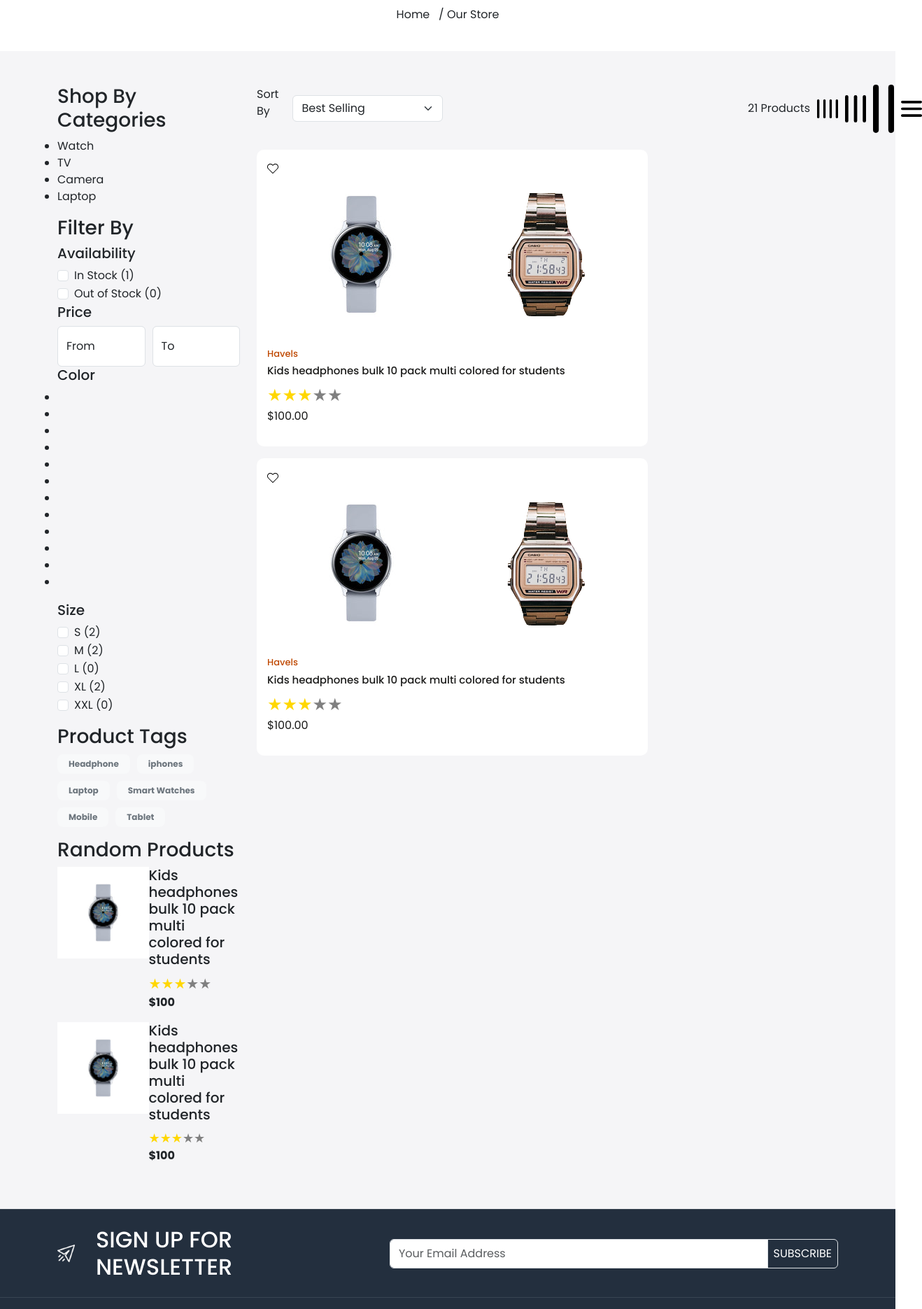
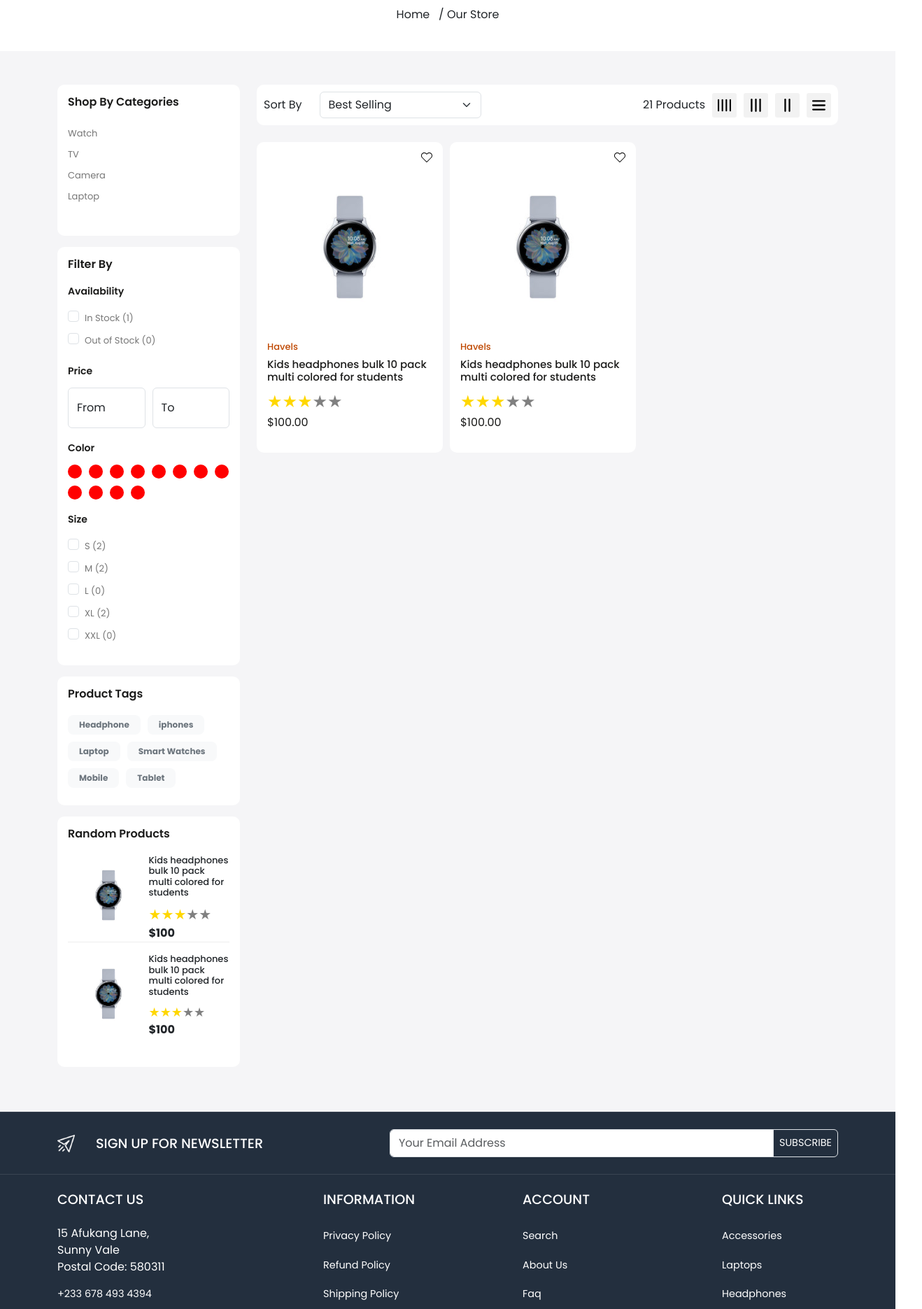
Before and after one commit to OsimFavour/amazon.com, a React (Create React App) app: page /store in a window 1280 px wide. Shown: the part 240-2111 px from the top of the page at 70% size, 1318 px wide, since content can reach past the window. Built offline with nearby package versions, Linux system fonts and the light colour scheme.

Commit message:
Create Wishlist Page

```diff
--- a/src/App.css
+++ b/src/App.css
@@ -52,8 +52,20 @@ a {
   font-weight: 600;
 }
 
+.m-font {
+  font-size: 0.9rem;
+}
+
+.h-font {
+  font-size: 1.2rem;
+}
+
 .gap-3 {
   gap: 3px;
+}
+
+.gap-5 {
+  gap: 5px;
 }
 
 .gap-10 {
@@ -298,6 +310,29 @@ a {
   background-color: white;
   border-radius: 10px;
   overflow: hidden;
+  width: 100%;
+}
+
+.product-card .product-image {
+  height: 270px;
+}
+
+.product-card .product-image img {
+  object-fit: contain;
+  width: 100%;
+  height: 100%;
+}
+
+.product-card .product-image>img:last-child {
+  display: none;
+}
+
+.product-card:hover .product-image>img:nth-child(1) {
+  display: none;
+}
+
+.product-card:hover .product-image>img:last-child {
+  display: block;
 }
 
 .product-card:hover .action-bar {
@@ -319,8 +354,10 @@ font-size: 13px;
   color: var(--color-1c1c1b);
 }
 
-.image-width {
-  max-width: 240px;
+.product-card p.description {
+  font-size: 13px;
+  color: var(--color-777777);
+  margin-right: 20px;
 }
 
 .action-bar {
@@ -329,7 +366,69 @@ font-size: 13px;
   transition: 0.3s;
 }
 
-/* PRODUCT END START */
+.wishlist-icon {
+  top: 2%;
+  right: 15px;
+}
+
+/* PRODUCT CARD END */
+
+
+/* SPECIAL PRODUCT CARD START */
+
+.special-product-card {
+  padding: 20px 15px;
+  border-radius: 10px;
+  background-color: #fff;
+}
+
+.sp-font {
+  font-size: 0.8rem;
+}
+
+/* SPECIAL PRODUCT CARD END */
+
+
+/* FAMOUS BESTSELLING PRODUCT CARD START */
+
+.famous-card {
+  border-radius: 10px;
+}
+
+.famous-card .famous-content {
+  top: 10%;
+  left: 5%;
+}
+
+.famous-card img {
+  border-radius: 10px;
+}
+
+.famous-content h5 {
+  font-size: 13px;
+  line-height: 20px;
+  font-weight: 400px;
+  color: #fff;
+  margin-top: -16px;
+  margin-bottom: -8px;
+  text-transform: uppercase;
+}
+
+.famous-content h6 {
+  font-size: 20px;
+  line-height: 38px;
+  font-weight: 600;
+  color: #fff;
+  margin-bottom: -4px;
+}
+
+.famous-content p {
+  font-size: 13px;
+  line-height: 24px;
+  font-weight: 100;
+  color: #fff;
+}
+/* FAMOUS BESTSELLING PRODUCT CARD START */
 
 
 /* FOOTER START */
@@ -348,4 +447,195 @@ footer .input-group-text {
   padding: 8px 17px;
 }
 
+.footer-header {
+  color: #fff;
+  margin-bottom: 25px;
+  text-transform: uppercase;
+  font-size: 1.2rem;
+}
+
+.footer-link {
+  color: #fff;
+  padding: 5px 0;
+  margin-bottom: 10px;
+  font-size: 0.9rem;
+}
+
 /* FOOTER END */
+
+
+/* STORE START */
+
+.filter-card {
+  background-color: #fff;
+  border-radius: 10px;
+  padding: 15px 15px 25px;
+  margin-bottom: 15px;
+}
+
+.filter-title {
+  font-size: 16px;
+  line-height: 20px;
+  font-weight: 600;
+  color: var(--color-1c1c1b);
+  margin-bottom: 20px;
+}
+
+.filter-card ul,
+.filter-card .form-check-label {
+  list-style-type: none;
+  font-size: 13px;
+  line-height: 30px;
+  color: var(--color-777777);
+  cursor: pointer;
+}
+
+.filter-card .form-check-input:focus {
+  box-shadow: none;
+  border-color: rgba(0, 0, 0, 0.25);
+}
+
+.filter-card .form-check-input:checked {
+  background-color: var(--color-febd69);
+  border-color: var(--color-febd69);
+}
+
+.sub-title {
+  font-size: 14px;
+  font-weight: 600;
+  color: var(--color-1c1c1b);
+  margin-bottom: 15px;
+  margin-top: 20px;
+}
+
+.colors {
+  list-style-type: none;
+  display: flex;
+  flex-wrap: wrap;
+  gap: 10px;
+}
+
+.colors li {
+  width: 20px;
+  height: 20px;
+  background-color: red;
+  border-radius: 50%;
+}
+
+.random-products h5 {
+  font-size: 13px;
+  margin-bottom: 8px;
+}
+
+.random-products:first-child {
+  border-bottom: 1px solid var(--color-ededed);
+}
+
+.sort {
+  display: block;
+  margin-bottom: 0px;
+  width: 100px;
+}
+
+.filter-sort-grid {
+  padding: 10px;
+  background-color: #fff;
+  border-radius: 10px;
+}
+
+.grid img {
+  width: 35px;
+  height: 35px;
+  background-color: #f2f2f2;
+  padding: 8px;
+  border-radius: 3px;
+  cursor: pointer;
+}
+
+.gr-12 {
+  width: 100%;
+}
+
+.gr-6 {
+  width: 49%;
+}
+
+.gr-4 {
+  width: 32%;
+}
+
+.gr-3 {
+  width: 24%;
+}
+
+.gr-6 .product-image {
+  width: 100%;
+}
+
+.gr-6 .product-image img {
+  margin: auto;
+  display: block;
+}
+
+.gr-12 .product-card {
+  display: flex;
+  gap: 20px;
+}
+
+.gr-12 .product-card .product-image {
+  width: 270px;
+  height: auto;
+}
+
+.gr-12 .action-bar {
+  top: 17%;
+}
+
+/* STORE END */
+
+
+/* CONTACT PAGE START */
+
+.contact-inner-wrapper {
+  padding: 20px;
+  border-radius: 15px;
+  background-color: #fff;
+  gap: 15px;
+}
+
+.contact-inner-wrapper > div {
+  width: 48%;
+}
+
+.contact-title {
+  font-size: 26px;
+  font-weight: 500;
+  line-height: 35px;
+  text-align: left;
+  margin-bottom: 24px;
+}
+
+.contact-inner-wrapper form .form-control {
+  background-color: var(--color-f5f5f7);
+  border-radius: 10px;
+  border-color: transparent;
+  padding: 10px;
+}
+
+.contact-inner-wrapper ul {
+  list-style: none;
+}
+
+.contact-icon {
+  margin-bottom: 20px;
+  display: flex;
+  gap: 15px;
+  align-items: center;
+}
+
+.contact-inner-wrapper address,
+.contact-inner-wrapper a,
+.contact-inner-wrapper p {
+  color: var(--color-777777);
+}
+/* CONTACT PAGE END */
```
Also changed, not shown: src/pages/Wishlist/WishlistProductCard.jsx (added, +28 -0 lines), src/pages/Wishlist/index.jsx (added, +30 -0 lines).
